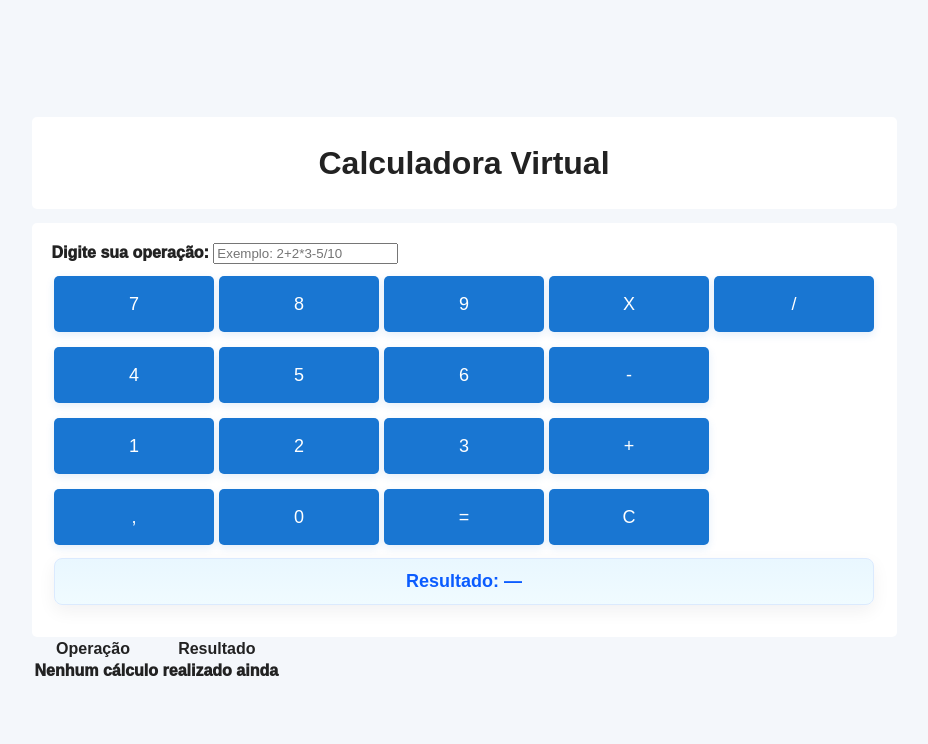
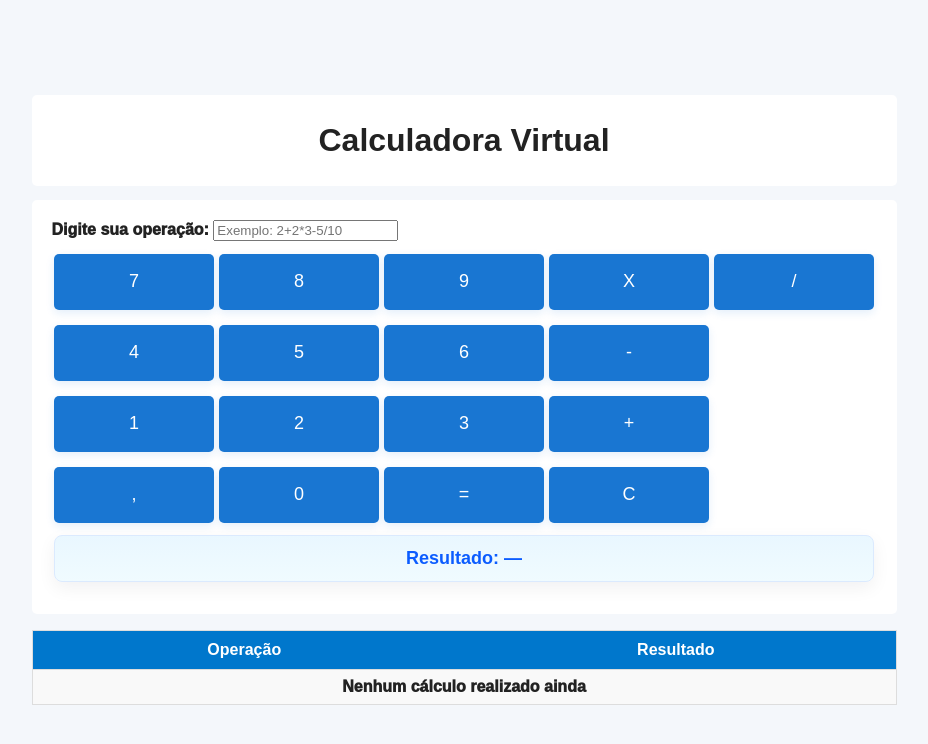
Before and after one commit to novusscapital/checkpoint4-calculadora, a React (Vite) app: page / in a window 1280 px wide. Shown: the top 744 px of the page, without its empty margins (176-1104 px from the left). Built offline with nearby package versions, Linux system fonts and the light colour scheme.

Commit message:
doing the structure from tabela css

```diff
--- a/src/css/tabela.css
+++ b/src/css/tabela.css
@@ -0,0 +1,27 @@
+.historico {
+  width: 100%;
+  margin-top: 16px;
+  border-collapse: collapse;
+  text-align: center;
+  background-color: #f9f9f9;
+  border: 1px solid #ddd;
+}
+
+.historico th {
+  background-color: #0077cc;
+  color: white;
+  padding: 10px;
+}
+
+.historico td {
+  padding: 8px;
+  border: 1px solid #ddd;
+}
+
+.historico tr:nth-child(even) {
+  background-color: #f2f2f2;
+}
+
+.historico tr:hover {
+  background-color: #e6f7ff;
+}
```
